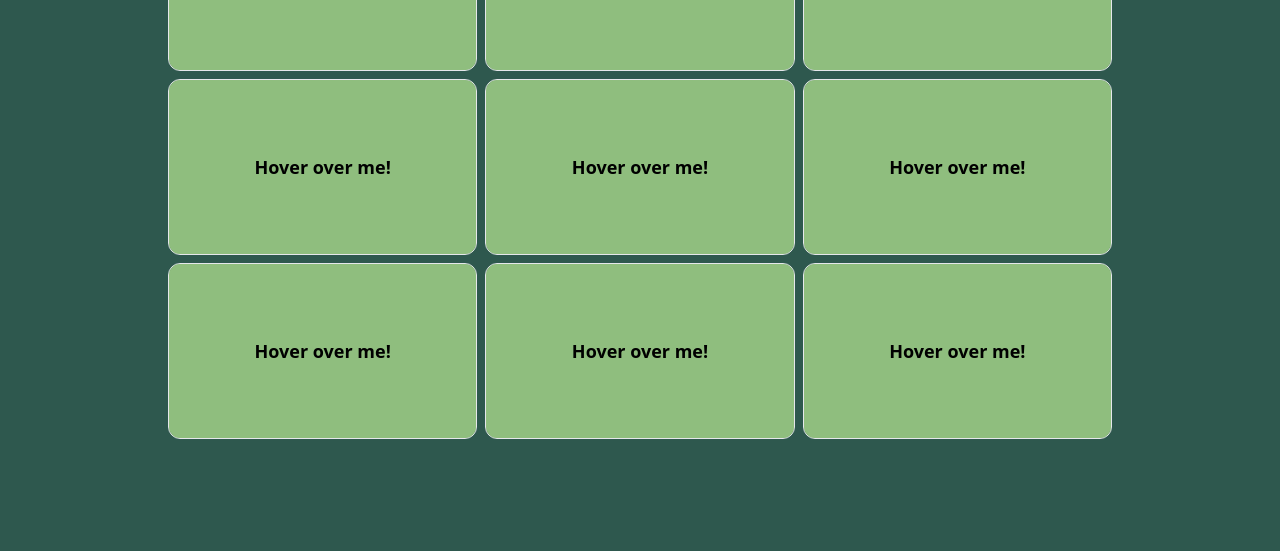
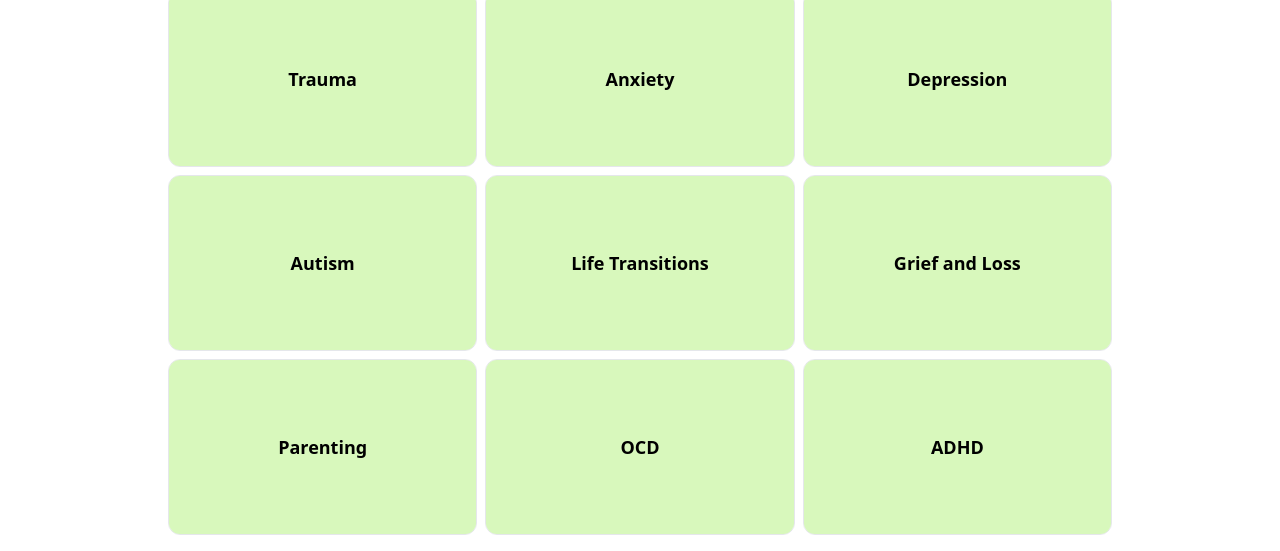
Before and after one commit to Tiisu/Mindfull, a website: page index.html in a window 1280 px wide. Shown: the part 675-1226 px from the top of the page. Before the commit the page ends 1130 px from the top, so only its background shows below. Drawn offline with nearby package versions, Linux system fonts and the light colour scheme.

Commit message:
Made some adjustments to the area of expertise sections

```diff
--- a/index.html
+++ b/index.html
@@ -33,8 +33,9 @@
         </div>
     </nav>
 
+
     <!--Hero Section-->
-    <div class="flex flex-col container mx-auto align-middle justify-center md:flex-row p-6">
+    <div class="flex flex-col container mx-auto align-middle justify-center md:flex-row p-6 bg-primaryColor">
         <div class="text-white flex-col justify-center align-middle">
             <h1 class=" text-xl  text-center md:text-5xl md:text-left">Embrace Your</h1>
             <h1 class="md:hidden text-2xl text-center font-bold">Mental Health Today</h1>
@@ -63,11 +64,15 @@
             -->
         </div>
     </div>
+    <div class="bg-white">
         <!--Area of Expertise Section-->
-    <div class="grid grid-cols-3 gap-2 p-4 container mx-auto">
+        <div class="bg-white">
+            <h1 class="text-black text-3xl md:text-7xl font-bold justify-center align-middle flex p-3">Area of Expertise</h1>
+        </div>
+        <div class="grid grid-cols-3 gap-2 p-4 bg-white mx-auto container inset-0 z-10 ">
             <div class="relative w-54 h-44 border rounded-xl overflow-hidden group">
             <div class="absolute inset-0 flex items-center justify-center bg-secondaryColor bg-opacity-65 text-black transition-opacity duration-300 z-10">
-            <p class="text-lg font-semibold">Hover over me!</p>
+                <p class="text-lg font-semibold">Trauma</p>
             </div>
             <div class="absolute inset-0 opacity-0 group-hover:opacity-100 transition-opacity duration-300">
                 <img
@@ -79,7 +84,7 @@
             </div>
             <div class="relative w-54 h-44 border rounded-xl overflow-hidden group">
                 <div class="absolute inset-0 flex items-center justify-center bg-secondaryColor bg-opacity-65 text-black transition-opacity duration-300 z-10">
-              <p class="text-lg font-semibold">Hover over me!</p>
+                <p class="text-lg font-semibold">Anxiety</p>
                 </div>
                 <div class="absolute inset-0 opacity-0 group-hover:opacity-100 transition-opacity duration-300">
                 <img
@@ -91,7 +96,7 @@
             </div>
             <div class="relative w-54 h-44 border rounded-xl overflow-hidden group">
                 <div class="absolute inset-0 flex items-center justify-center bg-secondaryColor bg-opacity-65 text-black transition-opacity duration-300 z-10">
-              <p class="text-lg font-semibold">Hover over me!</p>
+                <p class="text-lg font-semibold">Depression</p>
                 </div>
                 <div class="absolute inset-0 opacity-0 group-hover:opacity-100 transition-opacity duration-300">
                 <img
@@ -103,7 +108,7 @@
             </div>
             <div class="relative w-54 h-44 border rounded-xl overflow-hidden group">
                 <div class="absolute inset-0 flex items-center justify-center bg-secondaryColor bg-opacity-65 text-black transition-opacity duration-300 z-10">
-              <p class="text-lg font-semibold">Hover over me!</p>
+                <p class="text-lg font-semibold">Autism</p>
                 </div>
                 <div class="absolute inset-0 opacity-0 group-hover:opacity-100 transition-opacity duration-300">
                 <img
@@ -115,7 +120,7 @@
             </div>
             <div class="relative w-54 h-44 border rounded-xl overflow-hidden group">
                 <div class="absolute inset-0 flex items-center justify-center bg-secondaryColor bg-opacity-65 text-black transition-opacity duration-300 z-10">
-              <p class="text-lg font-semibold">Hover over me!</p>
+                <p class="text-lg font-semibold">Life Transitions</p>
                 </div>
                 <div class="absolute inset-0 opacity-0 group-hover:opacity-100 transition-opacity duration-300">
                 <img
@@ -127,7 +132,7 @@
             </div>
             <div class="relative w-54 h-44 border rounded-xl overflow-hidden group">
                 <div class="absolute inset-0 flex items-center justify-center bg-secondaryColor bg-opacity-65 text-black transition-opacity duration-300 z-10">
-              <p class="text-lg font-semibold">Hover over me!</p>
+                <p class="text-lg font-semibold">Grief and Loss</p>
                 </div>
                 <div class="absolute inset-0 opacity-0 group-hover:opacity-100 transition-opacity duration-300">
                 <img
@@ -139,7 +144,7 @@
             </div>
             <div class="relative w-54 h-44 border rounded-xl overflow-hidden group">
                 <div class="absolute inset-0 flex items-center justify-center bg-secondaryColor bg-opacity-65 text-black transition-opacity duration-300 z-10">
-              <p class="text-lg font-semibold">Hover over me!</p>
+                <p class="text-lg font-semibold">Parenting</p>
                 </div>
                 <div class="absolute inset-0 opacity-0 group-hover:opacity-100 transition-opacity duration-300">
                 <img
@@ -151,7 +156,7 @@
             </div>
             <div class="relative w-54 h-44 border rounded-xl overflow-hidden group">
                 <div class="absolute inset-0 flex items-center justify-center bg-secondaryColor bg-opacity-65 text-black transition-opacity duration-300 z-10">
-              <p class="text-lg font-semibold">Hover over me!</p>
+                <p class="text-lg font-semibold">OCD</p>
                 </div>
                 <div class="absolute inset-0 opacity-0 group-hover:opacity-100 transition-opacity duration-300">
                 <img
@@ -163,7 +168,7 @@
             </div>
             <div class="relative w-54 h-44 border rounded-xl overflow-hidden group">
                 <div class="absolute inset-0 flex items-center justify-center bg-secondaryColor bg-opacity-65 text-black transition-opacity duration-300 z-10">
-              <p class="text-lg font-semibold">Hover over me!</p>
+                <p class="text-lg font-semibold">ADHD</p>
                 </div>
                 <div class="absolute inset-0 opacity-0 group-hover:opacity-100 transition-opacity duration-300">
                 <img
@@ -173,8 +178,7 @@
                 />
                 </div>
             </div>
-
-
+        </div>
     </div>
 </body>
 
```
Also changed, not shown: src/output.css. Lines whose indentation alone changed are shown as unchanged.
